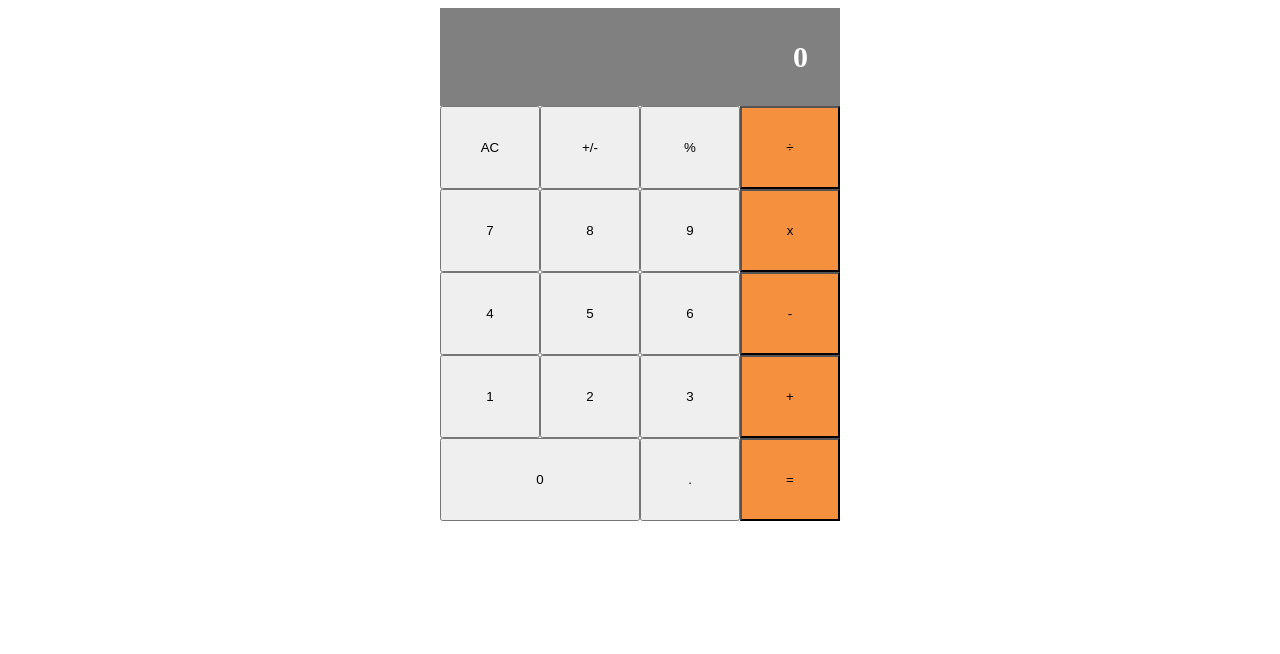
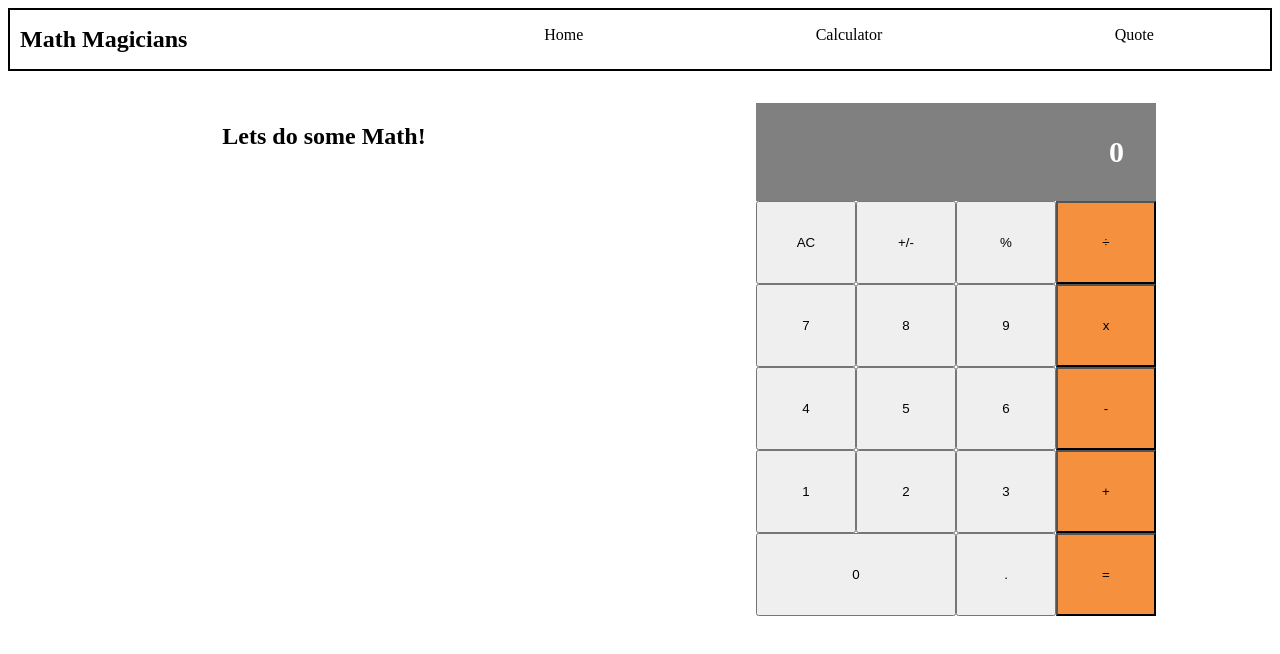
Before and after one commit to Ceemos96/math-magicians, a React (Create React App) app: page /calculator in a window 1280 px wide. Shown: the top 654 px of the page. Built offline with nearby package versions, Linux system fonts and the light colour scheme.

Commit message:
Use react router to display Nav items

```diff
--- a/package.json
+++ b/package.json
@@ -9,6 +9,8 @@
     "big.js": "^6.2.0",
     "react": "^18.2.0",
     "react-dom": "^18.2.0",
+    "react-router": "^6.3.0",
+    "react-router-dom": "^6.3.0",
     "react-scripts": "5.0.1",
     "web-vitals": "^2.1.4"
   },
--- a/src/App.js
+++ b/src/App.js
@@ -1,8 +1,19 @@
 import React from 'react';
+import { Routes, Route } from 'react-router-dom';
 import Calculator from './components/calculator';
+import Home from './components/Home';
+import Quotes from './components/Quotes';
+import Nav from './components/Nav';
 
 const App = () => (
-  <Calculator />
+  <div>
+    <Nav />
+    <Routes>
+      <Route path="calculator" element={<Calculator />} />
+      <Route path="quotes" element={<Quotes />} />
+      <Route path="home" element={<Home />} />
+    </Routes>
+  </div>
 );
 
 export default App;
--- /dev/null
+++ b/src/components/Home.js
@@ -0,0 +1,23 @@
+import React from 'react';
+
+const Home = () => (
+  <div className="home-wrapperr">
+    <h3>Welcome to Math Magicians!!</h3>
+    <p>
+      A mathematician is a person who can find
+      analogies between theorems; a better mathematician is one
+      who can see analogies between proofs and the best mathematician
+      can notice analogies between theories.But above all I wish to
+      designate the following as the most important among the numerous
+      questions which can be asked with regard to the axioms: To prove
+      that they are not contradictory, that is, that a definite number of
+      logical steps based upon them can never lead to contradictory results.
+    </p>
+    <p>
+      The elegance of a mathematical theorem
+      is directly proportional to the number of independent ideas one
+      can see in the theorem and inversely proportional to the effort it takes to see them.
+    </p>
+  </div>
+);
+export default Home;
--- /dev/null
+++ b/src/components/Nav.js
@@ -0,0 +1,28 @@
+import React from 'react';
+import { Link } from 'react-router-dom';
+
+const Nav = () => (
+  <div className="nav-wrapper">
+    <Link className="heading-text" to="/home">
+      Math Magicians
+    </Link>
+    <ul className="nav-links">
+      <li className="nav-link">
+        <Link activeStyle={{ color: 'blue' }} to="home">
+          Home
+        </Link>
+      </li>
+      <li className="nav-link">
+        <Link activeStyle={{ color: 'blue' }} to="/calculator">
+          Calculator
+        </Link>
+      </li>
+      <li className="nav-link">
+        <Link activeStyle={{ color: 'blue' }} to="/quotes">
+          Quote
+        </Link>
+      </li>
+    </ul>
+  </div>
+);
+export default Nav;
--- /dev/null
+++ b/src/components/Quotes.js
@@ -0,0 +1,12 @@
+import React from 'react';
+
+const Quotes = () => (
+  <div className="quotes-wrapper">
+    <h2>Quote of the day</h2>
+    <p>
+      There are two ways to do great mathematics. The first is to be smarter than
+      everybody else. The second way is to be stupider than everybody else — but persistent.
+    </p>
+  </div>
+);
+export default Quotes;
--- a/src/components/calculator.js
+++ b/src/components/calculator.js
@@ -17,6 +17,9 @@ const Calculator = () => {
   const { total, next } = value;
   return (
     <div className="calculator-wrapper">
+      <div className="calc-header">
+        <h2>Lets do some Math!</h2>
+      </div>
       <div className="calculator">
         <div className="output">
           {next || total || 0}
--- a/src/index.css
+++ b/src/index.css
@@ -2,6 +2,14 @@
 ::before,
 ::after {
   box-sizing: border-box;
+}
+
+/* calulator styles */
+
+.calculator-wrapper {
+  display: grid;
+  grid-template-columns: 1fr 1fr;
+  text-align: center;
 }
 
 .calculator {
@@ -35,3 +43,33 @@ button {
 .wide {
   grid-column: span 2;
 }
+
+
+/* nav styles */
+.nav-wrapper {
+  display: grid;
+  grid-template-columns: 0.3fr 0.7fr;
+  border: 2px solid black;
+  margin-bottom: 2rem;
+}
+
+.heading-text {
+  margin: 16px 0;
+  padding-left: 10px;
+  color: black;
+  text-decoration: none;
+  font-size: 1.5em;
+  font-weight: 800;
+}
+
+.nav-links {
+  list-style-type: none;
+  display: flex;
+  justify-content: space-around;
+  color: black;
+}
+
+.nav-links a {
+  color: black;
+  text-decoration: none;
+}
--- a/src/index.js
+++ b/src/index.js
@@ -1,11 +1,14 @@
 import React from 'react';
 import ReactDOM from 'react-dom/client';
+import { BrowserRouter } from 'react-router-dom';
 import './index.css';
 import App from './App';
 
 const root = ReactDOM.createRoot(document.getElementById('root'));
 root.render(
   <React.StrictMode>
-    <App />
+    <BrowserRouter>
+      <App />
+    </BrowserRouter>
   </React.StrictMode>,
 );
```
Also changed, not shown: 1 other file (tests, documents, lock files or other folders).
